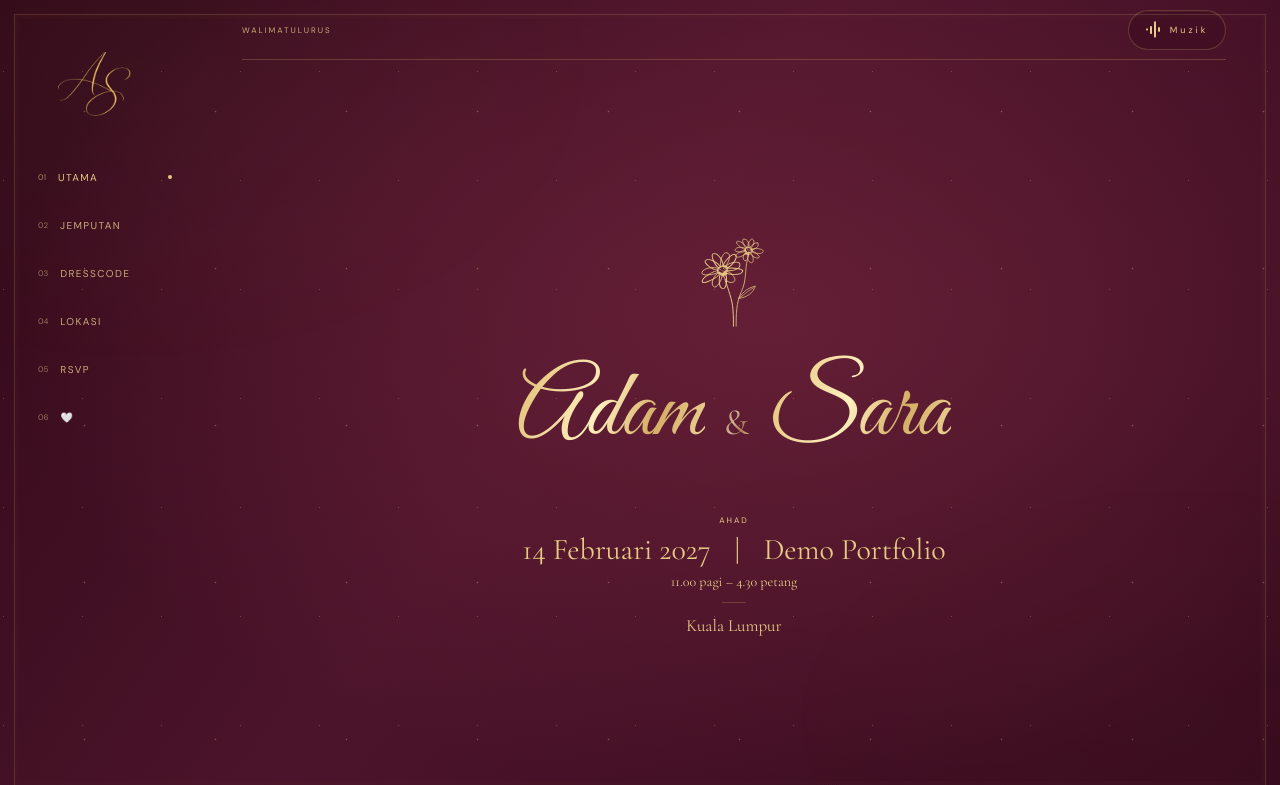
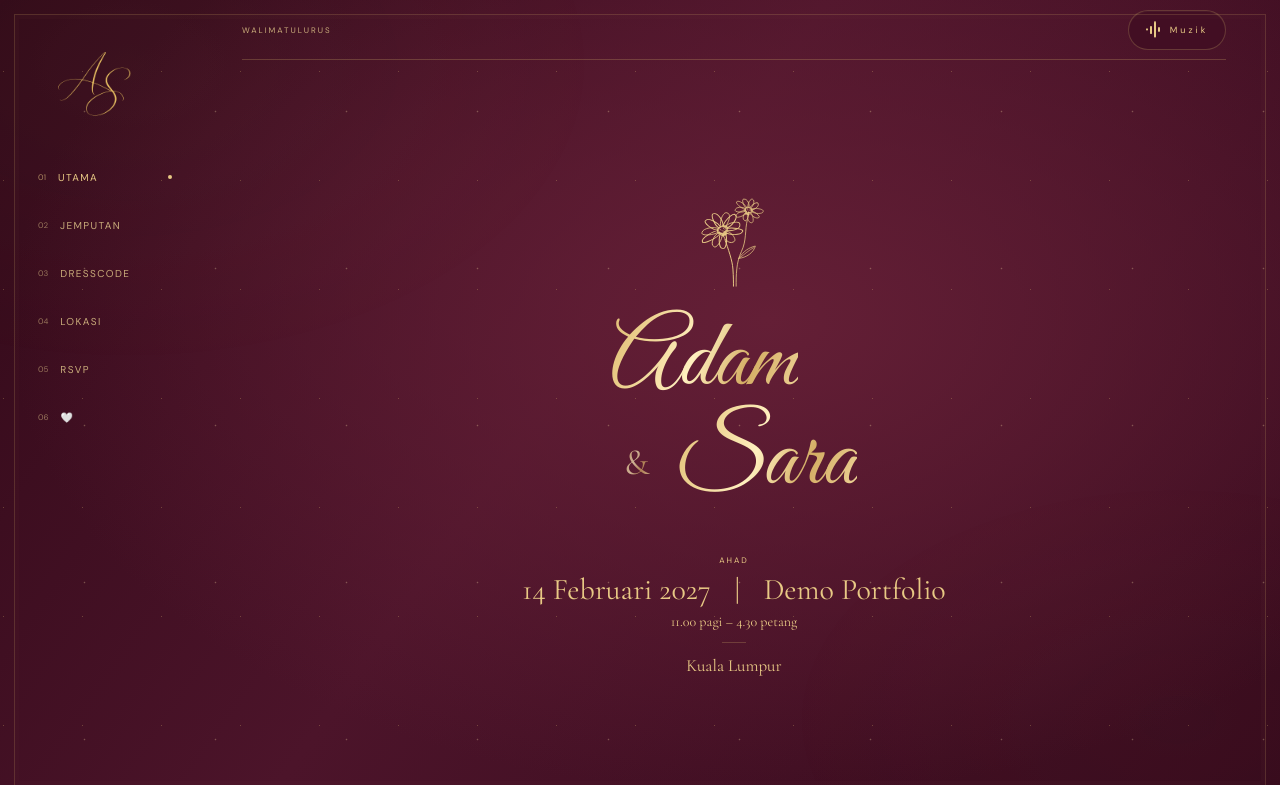
Before and after one commit to aniqkerja-byte/kadkahwin, a website built with Vite: page index.html in a window 1280 px wide. Shown: the top 785 px of the page. Built offline with nearby package versions, Linux system fonts and the light colour scheme.

Commit message:
Keep couple names stacked with closer spacing

```diff
--- a/src/theme.css
+++ b/src/theme.css
@@ -44,16 +44,16 @@ body { background: var(--paper); }
 .brand img { width: 100%; mix-blend-mode: normal; opacity: 1; }
 .home-page .home-flower { width: 96px; margin: 0 auto 14px; }
 .home-page .couple-names {
-  display: flex;
-  justify-content: center;
-  align-items: baseline;
-  gap: .2em;
+  display: grid;
+  grid-template-columns: .55em auto;
+  align-items: center;
+  gap: 0 .12em;
   width: fit-content;
   max-width: 100%;
   margin: 0 auto 28px;
   color: var(--ink);
   font-size: clamp(82px, 7.5vw, 112px);
-  line-height: 1.25;
+  line-height: 1.05;
 }
 .home-page .couple-names .groom-name,
 .home-page .couple-names .bride-name {
@@ -63,8 +63,22 @@ body { background: var(--paper); }
   line-height: inherit;
   white-space: nowrap;
 }
+.home-page .couple-names .groom-name {
+  grid-column: 1 / 3;
+  grid-row: 1;
+  justify-self: start;
+  margin-bottom: -.18em;
+}
+.home-page .couple-names .bride-name {
+  grid-column: 2;
+  grid-row: 2;
+  justify-self: end;
+}
 .home-page .couple-names .ampersand {
-  align-self: baseline;
+  grid-column: 1;
+  grid-row: 2;
+  justify-self: center;
+  align-self: center;
   margin: 0;
   font-size: .38em;
   line-height: 1;
@@ -123,7 +137,7 @@ button:focus-visible, a:focus-visible, input:focus-visible,
 @media (max-width: 767px) {
   .mobile-header .wordmark { width: 50px; }
   .home-page .home-flower { width: 72px; margin-bottom: 18px; }
-  .home-page .couple-names { font-size: clamp(46px, 13.4vw, 78px); gap: .16em; margin-bottom: 26px; }
+  .home-page .couple-names { font-size: clamp(64px, 18vw, 84px); margin-bottom: 26px; }
   #app::before, .site-transition-layer::before { inset: 8px; border-color: #d8b66c24; }
 }
 @media (min-width: 768px) and (max-width: 1150px) { .brand { width: 72px; } }
```
